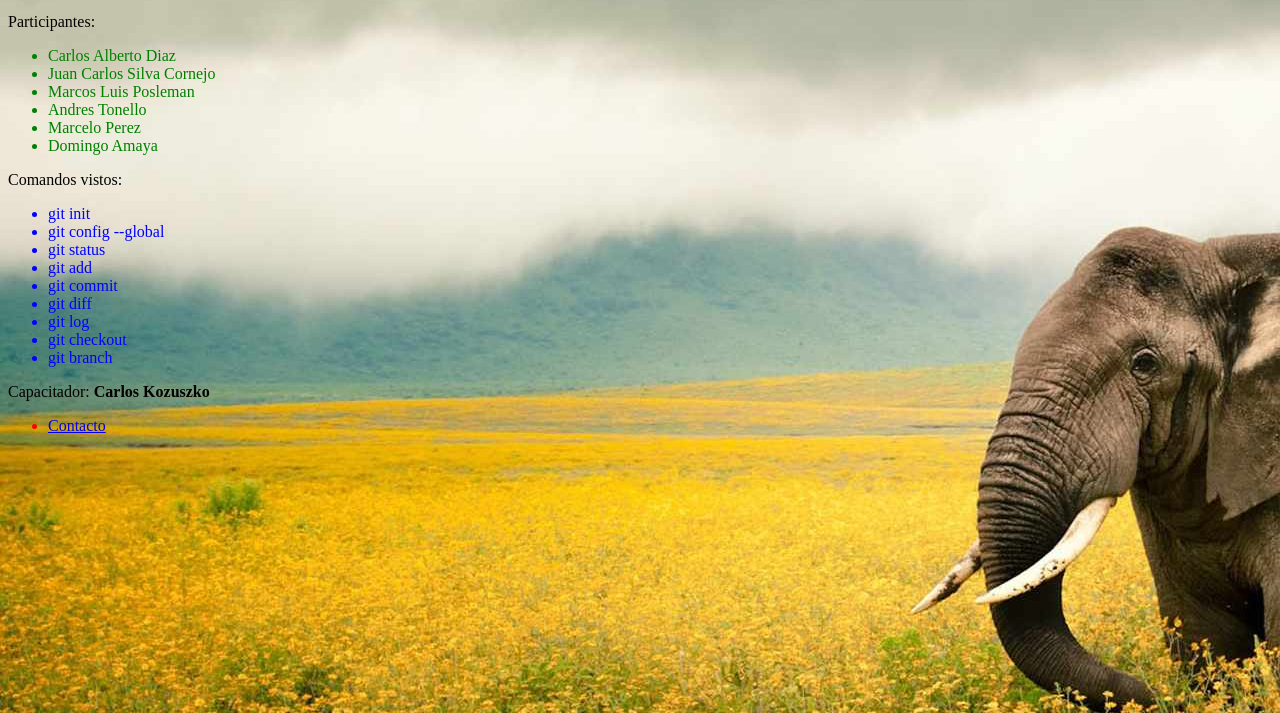
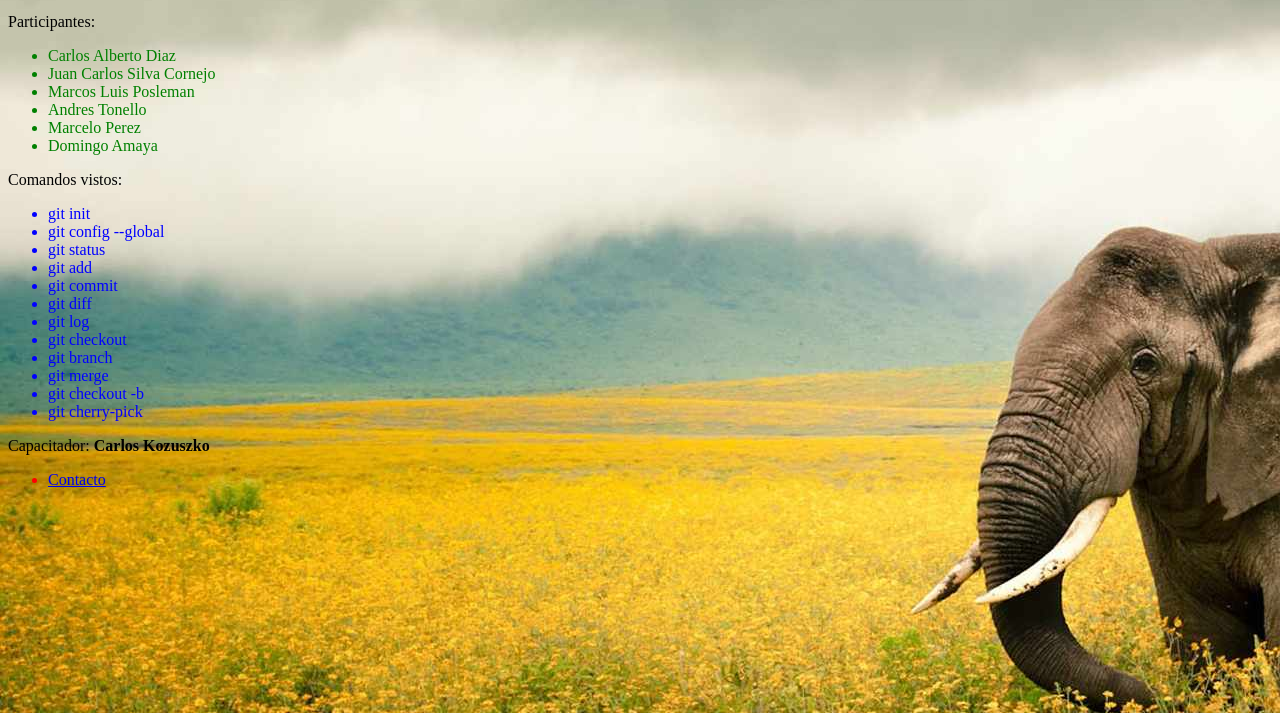
Before and after one commit to ckozus/training-git-june, a plain HTML site: page index.html in a window 1280 px wide. Shown: the part 87-800 px from the top of the page. Drawn offline with Linux system fonts and the light colour scheme.

Commit message:
Agregando comandos nuevos.

```diff
--- a/index.html
+++ b/index.html
@@ -32,6 +32,9 @@
     <li>git log</li>
     <li>git checkout</li>
     <li>git branch</li>
+    <li>git merge</li>
+    <li>git checkout -b</li>
+    <li>git cherry-pick</li>
   </ul>
 
   <p>Capacitador: <b>Carlos Kozuszko</b></p>
```
